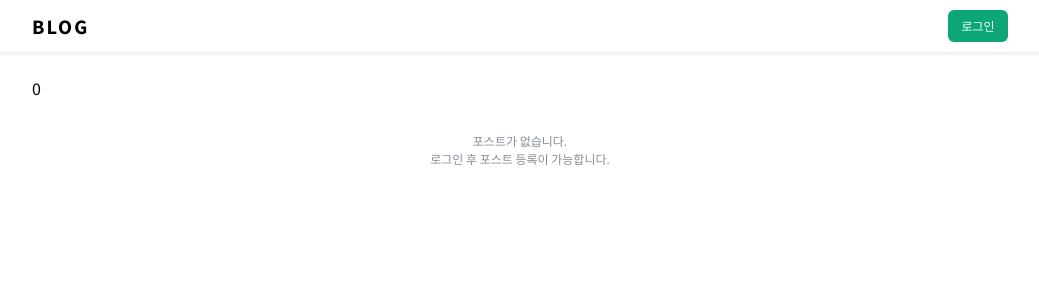
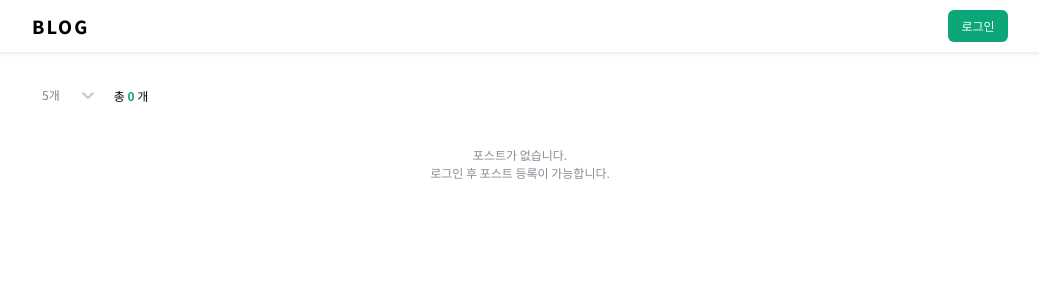
Before and after one commit to duddoi/blog, a React (Create React App) app: page / in a window 1280 px wide. Shown: the top 300 px of the page, without its empty margins (120-1159 px from the left). Built offline with nearby package versions, Linux system fonts and the light colour scheme.

Commit message:
드롭박스 추가

```diff
--- a/package.json
+++ b/package.json
@@ -24,6 +24,7 @@
     "react-redux": "^9.2.0",
     "react-router-dom": "^7.6.0",
     "react-scripts": "5.0.1",
+    "react-select": "^5.10.1",
     "redux": "^5.0.1",
     "redux-actions": "^3.0.3",
     "redux-devtools-extension": "^2.13.9",
--- /dev/null
+++ b/src/components/common/Dropdown.js
@@ -0,0 +1,32 @@
+import styled, { css } from 'styled-components';
+// import palette from '../../lib/styles/palette';
+import Select from 'react-select';
+
+const MyDropdown = styled(Select)`
+  width: auto;
+  display: block;
+  border-radius: 4px;
+  font-size: 12px;
+  line-height: 18px;
+  ${(props) =>
+    props.$nonLine &&
+    css`
+      .css-13cymwt-control {
+        border: none;
+      }
+      .css-1u9des2-indicatorSeparator {
+        display: none;
+      }
+    `}
+`;
+
+export default function Dropdown({ options, handleChange, nonLine }) {
+  return (
+    <MyDropdown
+      options={options}
+      placeholder={options[0].label}
+      onChange={handleChange}
+      $nonLine={nonLine}
+    />
+  );
+}
--- a/src/components/common/Header.js
+++ b/src/components/common/Header.js
@@ -10,6 +10,7 @@ const HeaderBlock = styled.div`
   width: 100%;
   background: #fff;
   box-shadow: 0px 2px 4px rgba(0, 0, 0, 0.08);
+  z-index: 1;
 `;
 
 const Wrapper = styled(Responsive)`
@@ -56,7 +57,18 @@ const WritePostButtonWrapper = styled(Responsive)`
   }
 `;
 
-export default function Header({ writeBtn = true, actionBtn, postsLen }) {
+const CountBlock = styled.div`
+  display: flex;
+  align-items: center;
+  gap: 8px;
+`;
+
+export default function Header({
+  writeBtn = true,
+  actionBtn,
+  postsLen,
+  countPage,
+}) {
   const localStorageData = JSON.parse(localStorage.getItem('User'));
   const [login, setLogin] = useState(localStorageData);
   const onLogOut = () => {
@@ -96,10 +108,13 @@ export default function Header({ writeBtn = true, actionBtn, postsLen }) {
           </Button>
         )}
         {login && actionBtn}
-        {postsLen && (
-          <div className="count">
-            총 <span>{postsLen}</span>개
-          </div>
+        {postsLen >= 0 && (
+          <CountBlock>
+            {countPage}
+            <div className="count">
+              총 <span>{postsLen}</span> 개
+            </div>
+          </CountBlock>
         )}
       </WritePostButtonWrapper>
     </>
--- a/src/components/post/Pagination.js
+++ b/src/components/post/Pagination.js
@@ -23,7 +23,7 @@ const PaginationBlock = styled(Responsive)`
 const PageNumber = styled.div``;
 
 const buildLink = ({ tag, page }) => {
-  const query = qs.stringify({ tag, page });
+  const query = qs.stringify({ page, tag });
   return `?${query}`;
 };
 
--- a/src/components/post/PostList.js
+++ b/src/components/post/PostList.js
@@ -3,8 +3,11 @@ import Responsive from '../common/Responsive';
 import palette from '../../lib/styles/palette';
 import SubInfo from '../common/SubInfo';
 import Tags from '../common/Tags';
-import { Link } from 'react-router-dom';
+import { Link, useNavigate } from 'react-router-dom';
 import Button from '../common/Button';
+import { useState } from 'react';
+import { formatDate } from '../../lib/format';
+import Dropdown from '../common/Dropdown';
 
 const PostListBlock = styled(Responsive)`
   margin-top: 32px;
@@ -58,6 +61,23 @@ const Content = styled.div`
   }
 `;
 
+const SetDataBlock = styled.div`
+  display: flex;
+  justify-content: center;
+  align-items: center;
+  margin-top: 24px;
+  gap: 12px;
+  button {
+    min-height: 38px;
+  }
+`;
+const options = [
+  { value: 10, label: '10개' },
+  { value: 20, label: '20개' },
+  { value: 30, label: '30개' },
+  { value: 50, label: '50개' },
+];
+
 export function PostItem({ post }) {
   const { publishedDate, _id, username, title, tags, body } = post;
   return (
@@ -77,14 +97,26 @@ export function PostItem({ post }) {
     </PostItemBlock>
   );
 }
-export default function PostList({
-  posts,
-  login,
-  postLen,
-  loading,
-  onCreateFakeData,
-  tag,
-}) {
+export default function PostList({ posts, login, postLen, loading, username }) {
+  const [select, setSelect] = useState(options[0]);
+  const navigate = useNavigate();
+
+  function onCreateFakeData(quantity) {
+    const arr = [];
+    for (let i = 1; i <= quantity; i++) {
+      arr.push({
+        _id: JSON.stringify(i),
+        title: `test title ${i}`,
+        tags: ['react', `test${i <= 10 ? ' filter' : i}`],
+        body: `test body ${i}`,
+        publishedDate: formatDate(new Date()),
+        username: username,
+        originalPost: null,
+      });
+    }
+    localStorage.setItem('PostList', JSON.stringify(arr));
+    navigate('/');
+  }
   return (
     <PostListBlock>
       {!loading &&
@@ -92,23 +124,31 @@ export default function PostList({
         posts.map((post) => <PostItem post={post} key={post._id} />)}
 
       {postLen && (
-        <p className="blank">
-          포스트가 없습니다. <br />
+        <div className="blank">
+          포스트가 없습니다.
+          <br />
           {login ? (
             <>
               'ADD NEW'를 눌러 포스트를 등록해 보세요!
-              <Button
-                style={{ margin: '12px auto' }}
-                subColor={true}
-                onClick={onCreateFakeData}
-              >
-                fakeData 생성
-              </Button>
+              <SetDataBlock>
+                <Dropdown
+                  options={options}
+                  handleChange={(op) => {
+                    setSelect(op);
+                  }}
+                />
+                <Button
+                  subColor={true}
+                  onClick={() => onCreateFakeData(select.value)}
+                >
+                  {select.label} fakeData 생성
+                </Button>
+              </SetDataBlock>
             </>
           ) : (
             '로그인 후 포스트 등록이 가능합니다.'
           )}
-        </p>
+        </div>
       )}
     </PostListBlock>
   );
--- a/src/pages/PostListPage.js
+++ b/src/pages/PostListPage.js
@@ -1,9 +1,10 @@
 import { Helmet } from 'react-helmet-async';
 import PostList from '../components/post/PostList';
 import Pagination from '../components/post/Pagination';
-import { useNavigate, useSearchParams } from 'react-router-dom';
+import { useSearchParams } from 'react-router-dom';
 import Header from '../components/common/Header';
-import { formatDate } from '../lib/format';
+import Dropdown from '../components/common/Dropdown';
+import { useState } from 'react';
 
 function chunk(data = [], size = 1) {
   const arr = [];
@@ -15,31 +16,20 @@ function chunk(data = [], size = 1) {
   return arr;
 }
 
+const options = [
+  { value: 5, label: '5개' },
+  { value: 10, label: '10개' },
+  { value: 20, label: '20개' },
+];
+
 export default function PostListPage() {
   const localStorageData = JSON.parse(localStorage.getItem('PostList'));
   const localStorageUser = JSON.parse(localStorage.getItem('User'));
   const [searchParams] = useSearchParams();
-  const navigate = useNavigate();
   const page = parseInt(searchParams.get('page'), 10) || 1;
   const tag = searchParams.get('tag');
   const posts = setPostList(localStorageData);
-
-  function onCreateFakeData(quantity) {
-    const arr = [];
-    for (let i = 1; i <= quantity; i++) {
-      arr.push({
-        _id: JSON.stringify(i),
-        title: `test title ${i}`,
-        tags: ['react', `test${i <= 10 ? ' filter' : i}`],
-        body: `test body ${i}`,
-        publishedDate: formatDate(new Date()),
-        username: localStorageUser,
-        originalPost: null,
-      });
-    }
-    localStorage.setItem('PostList', JSON.stringify(arr));
-    navigate('/');
-  }
+  const [select, setSelect] = useState(options[0]);
 
   function setPostList(list) {
     if (list === null) {
@@ -66,17 +56,28 @@ export default function PostListPage() {
       <Helmet>
         <title>HOME</title>
       </Helmet>
-      <Header postsLen={posts.length} />
+      <Header
+        postsLen={posts.length}
+        countPage={
+          <Dropdown
+            options={options}
+            handleChange={(op) => {
+              setSelect(op);
+            }}
+            nonLine={true}
+          />
+        }
+      />
       <PostList
-        posts={chunk(posts, 5)[page - 1]}
+        posts={chunk(posts, select.value)[page - 1]}
         login={localStorageUser}
         postLen={posts.length === 0}
-        onCreateFakeData={() => onCreateFakeData(20)}
+        username={localStorageUser}
       />
       {posts.length > 0 && (
         <Pagination
           page={page}
-          lastPage={Math.ceil(posts.length / 5)}
+          lastPage={Math.ceil(posts.length / select.value)}
           tag={tag}
         />
       )}
```
Also changed, not shown: 1 other file (tests, documents, lock files or other folders).
